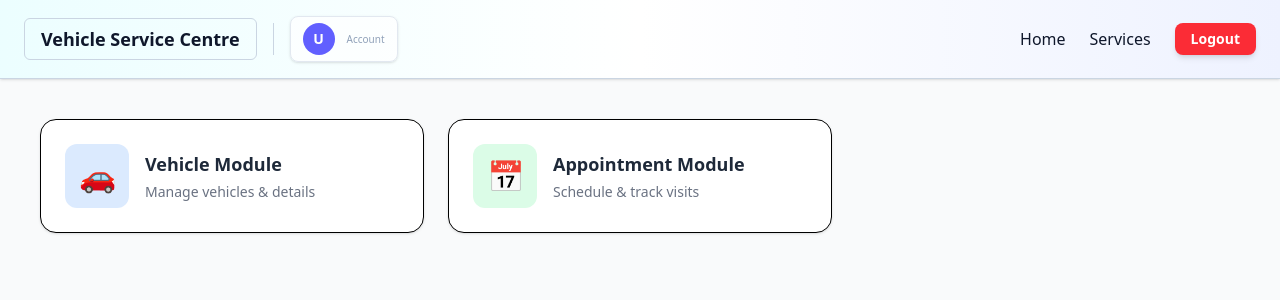
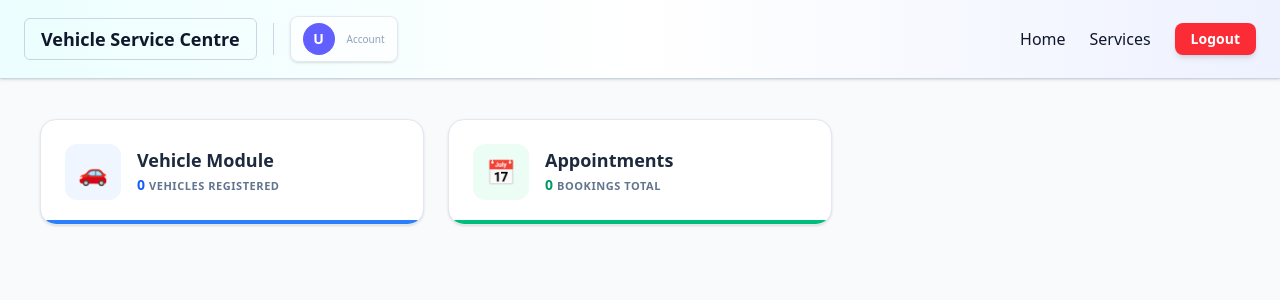
Before and after one commit to Developershaha/vehicleserviceandmaintenancecentre_frontend, a React (Vite) app: page /dashboard in a window 1280 px wide. Shown: the top 300 px of the page. Built offline with nearby package versions, Linux system fonts and the light colour scheme.

Commit message:
added code

```diff
--- a/src/components/module/vehicle/VehicleModuleCard.tsx
+++ b/src/components/module/vehicle/VehicleModuleCard.tsx
@@ -1,74 +1,163 @@
+import { useEffect, useState } from "react";
 import { useNavigate } from "react-router-dom";
 import { useAppSelector } from "../../../store/hook";
+import { useCountUp } from "./useCountUp";
+import axiosInstance from "../../auth/pages/apis/axiosInstance";
 
 const VehicleModuleCard = () => {
   const navigate = useNavigate();
   const { userType } = useAppSelector((state) => state.auth);
 
+  const [stats, setStats] = useState({
+    vehicles: 0,
+    appointments: 0,
+    users: 0,
+  });
+
+  const [loadingStats, setLoadingStats] = useState(false);
+
+  useEffect(() => {
+    const fetchAllStats = async () => {
+      // Only fetch if userType exists
+      if (!userType) return;
+
+      try {
+        setLoadingStats(true);
+
+        const [vRes, aRes, uRes] = await Promise.allSettled([
+          // Vehicles
+          userType === "admin"
+            ? axiosInstance.get("/admin/vehicles", {
+                params: { pageNumber: 1},
+              })
+            : axiosInstance.get("/customer/vehicles"),
+
+          // Appointments
+          userType === "admin"
+            ? axiosInstance.get("/admin/appointments/list", {
+                params: { pageNumber: 1 },
+              })
+            : userType === "mechanic"
+              ? axiosInstance.get("/mechanic/appointments", {
+                  params: { pageNumber: 1},
+                })
+              : axiosInstance.get("/customer/appointments"),
+
+          // Users
+          userType === "admin"
+            ? axiosInstance.get("auth/user/list", { params: { pageNumber: 1 } })
+            : Promise.resolve({ data: { entity: { userListCount: 1 } } }),
+        ]);
+
+        // Helper to get data safely from Promise.allSettled
+        const vData = vRes.status === "fulfilled" ? vRes.value.data : null;
+        const aData = aRes.status === "fulfilled" ? aRes.value.data : null;
+        const uData = uRes.status === "fulfilled" ? uRes.value.data : null;
+
+        setStats({
+          vehicles:
+            userType === "admin"
+              ? (vData?.entity?.vehicleCount ?? 0)
+              : Array.isArray(vData?.entity)
+                ? vData.entity.length
+                : 0,
+
+          appointments:
+            userType === "admin" || userType === "mechanic"
+              ? (aData?.entity?.appointmentCount ?? 0)
+              : Array.isArray(aData?.entity)
+                ? aData.entity.length
+                : 0,
+
+          users: uData?.entity?.userListCount ?? uData?.entity?.userCount ?? 0,
+        });
+      } catch (error) {
+        console.error("Dashboard Stats Error:", error);
+      } finally {
+        setLoadingStats(false);
+      }
+    };
+
+    fetchAllStats();
+  }, [userType]);
+
+  // Apply animations
+  const vCount = useCountUp(stats.vehicles);
+  const aCount = useCountUp(stats.appointments);
+  const uCount = useCountUp(stats.users);
+
+  const cardClass =
+    "group relative cursor-pointer overflow-hidden rounded-2xl border border-slate-200 bg-white p-6 shadow-sm transition-all hover:-translate-y-1 hover:shadow-xl";
+
   return (
     <div className="grid grid-cols-1 gap-6 sm:grid-cols-2 lg:grid-cols-3">
-      {/* Vehicle Module */}
-      <div
-        onClick={() => navigate("/vehicles")}
-        className="group cursor-pointer rounded-2xl border bg-white p-6 shadow-sm transition
-                   hover:-translate-y-1 hover:shadow-lg"
-      >
+      {/* Vehicle Card */}
+      <div onClick={() => navigate("/vehicles")} className={cardClass}>
         <div className="flex items-center gap-4">
-          <div className="flex h-16 w-16 items-center justify-center rounded-xl bg-blue-100 text-3xl">
+          <div className="flex h-14 w-14 items-center justify-center rounded-xl bg-blue-50 text-2xl group-hover:bg-blue-600 group-hover:text-white transition-colors">
             🚗
           </div>
-
           <div>
-            <h3 className="text-lg font-semibold text-gray-800 group-hover:text-blue-600">
+            <h3 className="text-lg font-bold text-slate-800 leading-tight">
               Vehicle Module
             </h3>
-            <p className="mt-1 text-sm text-gray-500">
-              Manage vehicles & details
+            <p className="text-[11px] font-bold text-slate-500 uppercase tracking-wider mt-1">
+              <span className="text-blue-600 text-sm">{vCount}</span> Vehicles
+              Registered
             </p>
           </div>
         </div>
+        <div className="absolute bottom-0 left-0 h-1 w-full bg-blue-500/10">
+          <div className="h-full bg-blue-500" style={{ width: "100%" }}></div>
+        </div>
       </div>
 
-      {/* Appointment Module */}
-      <div
-        onClick={() => navigate("/appointments")}
-        className="group cursor-pointer rounded-2xl border bg-white p-6 shadow-sm transition
-                   hover:-translate-y-1 hover:shadow-lg"
-      >
+      {/* Appointment Card */}
+      <div onClick={() => navigate("/appointments")} className={cardClass}>
         <div className="flex items-center gap-4">
-          <div className="flex h-16 w-16 items-center justify-center rounded-xl bg-green-100 text-3xl">
+          <div className="flex h-14 w-14 items-center justify-center rounded-xl bg-emerald-50 text-2xl group-hover:bg-emerald-600 group-hover:text-white transition-colors">
             📅
           </div>
-
           <div>
-            <h3 className="text-lg font-semibold text-gray-800 group-hover:text-green-600">
-              Appointment Module
+            <h3 className="text-lg font-bold text-slate-800 leading-tight">
+              Appointments
             </h3>
-            <p className="mt-1 text-sm text-gray-500">
-              Schedule & track visits
+            <p className="text-[11px] font-bold text-slate-500 uppercase tracking-wider mt-1">
+              <span className="text-emerald-600 text-sm">{aCount}</span>{" "}
+              Bookings Total
             </p>
           </div>
         </div>
+        <div className="absolute bottom-0 left-0 h-1 w-full bg-emerald-500/10">
+          <div
+            className="h-full bg-emerald-500"
+            style={{ width: "100%" }}
+          ></div>
+        </div>
       </div>
 
-      {/* User Module (Admin only) */}
+      {/* User Card */}
       {userType === "admin" && (
-        <div
-          onClick={() => navigate("/users")}
-          className="group cursor-pointer rounded-2xl border bg-white p-6 shadow-sm transition
-                     hover:-translate-y-1 hover:shadow-lg"
-        >
+        <div onClick={() => navigate("/users")} className={cardClass}>
           <div className="flex items-center gap-4">
-            <div className="flex h-16 w-16 items-center justify-center rounded-xl bg-purple-100 text-3xl">
+            <div className="flex h-14 w-14 items-center justify-center rounded-xl bg-purple-50 text-2xl group-hover:bg-purple-600 group-hover:text-white transition-colors">
               👤
             </div>
-
             <div>
-              <h3 className="text-lg font-semibold text-gray-800 group-hover:text-purple-600">
-                User Module
+              <h3 className="text-lg font-bold text-slate-800 leading-tight">
+                User Management
               </h3>
-              <p className="mt-1 text-sm text-gray-500">Manage system users</p>
+              <p className="text-[11px] font-bold text-slate-500 uppercase tracking-wider mt-1">
+                <span className="text-purple-600 text-sm">{uCount}</span> Active
+                Users
+              </p>
             </div>
+          </div>
+          <div className="absolute bottom-0 left-0 h-1 w-full bg-purple-500/10">
+            <div
+              className="h-full bg-purple-500"
+              style={{ width: "100%" }}
+            ></div>
           </div>
         </div>
       )}
--- /dev/null
+++ b/src/components/module/vehicle/useCountUp.tsx
@@ -0,0 +1,27 @@
+import { useEffect, useState } from "react";
+
+export const useCountUp = (end: number, duration: number = 2000) => {
+  const [count, setCount] = useState(0);
+
+  useEffect(() => {
+    let startTimestamp: number | null = null;
+
+    const step = (timestamp: number) => {
+      if (!startTimestamp) startTimestamp = timestamp;
+      const progress = Math.min((timestamp - startTimestamp) / duration, 1);
+
+      // Power function for "Ease Out" effect (fast start, slow stop)
+      const easeOut = 1 - Math.pow(1 - progress, 3);
+
+      setCount(Math.floor(easeOut * end));
+
+      if (progress < 1) {
+        window.requestAnimationFrame(step);
+      }
+    };
+
+    window.requestAnimationFrame(step);
+  }, [end, duration]);
+
+  return count;
+};
```
